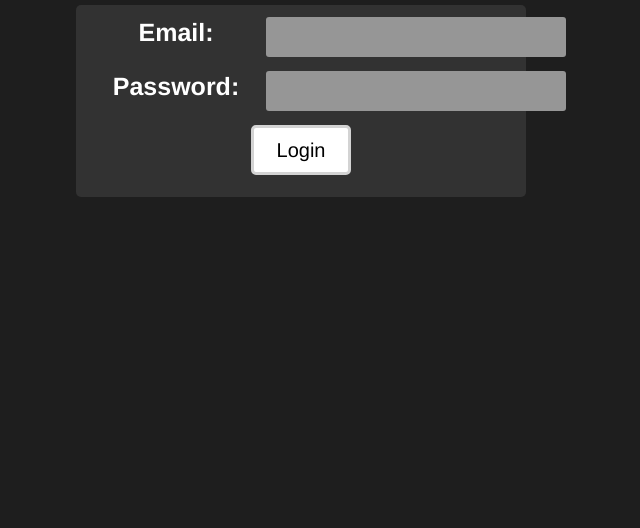
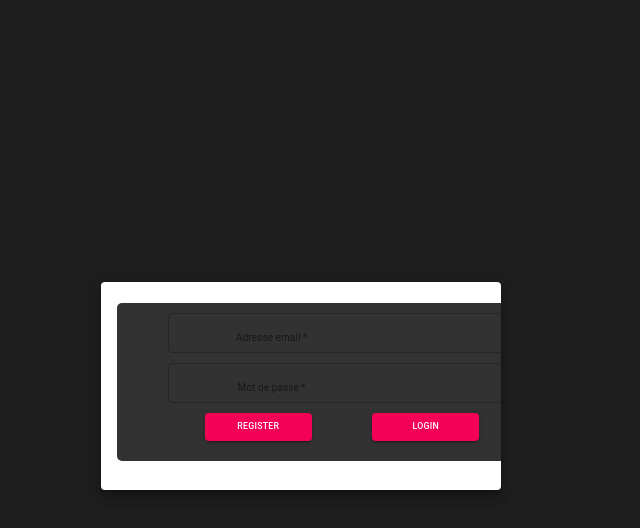
Before and after one commit to AlixH/pws, a React (Create React App) app in the folder front-end/: page /login in a window 1280 px wide. Shown: the top 528 px of the page, without its empty margins (339-979 px from the left). Built offline with nearby package versions, Linux system fonts and the light colour scheme.

Commit message:
refactor login to material ui

```diff
--- a/front-end/package.json
+++ b/front-end/package.json
@@ -3,7 +3,7 @@
   "version": "0.1.0",
   "private": true,
   "dependencies": {
-    "@material-ui/core": "^4.9.2",
+    "@material-ui/core": "^4.9.3",
     "cra-template": "1.0.0",
     "material-ui": "^0.20.2",
     "react": "^16.12.0",
--- a/front-end/src/Components/LoginForm/LoginForm.css
+++ b/front-end/src/Components/LoginForm/LoginForm.css
@@ -7,8 +7,11 @@ form[name="loginForm"] {
 
   .form-group {
     display: flex;
-    flex-direction: row;
+    flex-direction: column;
     margin-bottom: 10px;
+    width: 100%;
+    display: flex;
+    align-items: center;
   }
 
   label {
@@ -24,6 +27,7 @@ form[name="loginForm"] {
     padding: 3px;
     flex-grow: 1;
     font-size: 25px;
+    width: 50%;
   }
 
   input[type="submit"] {
@@ -41,3 +45,36 @@ form[name="loginForm"] {
     margin-top: 10px;
     text-align: right;
   }
+
+  #buttons {
+    display: flex;
+    flex-direction: row;
+    justify-content: space-evenly;
+    width: 92%;
+  }
+
+  .button {
+    width: 27%;
+  }
+
+  .form-group-collection {
+    display: flex;
+    flex-direction: column;
+    align-items: center;
+  }
+
+  .rootDiv {
+    display: flex;
+    flex-direction: column;
+    align-items: center;
+    justify-content: center;
+    height: 100vh;
+
+  }
+
+  .card{
+    width: 30%;
+    min-width: 400px;
+    margin-bottom: 3%;
+    color: #69585F;
+  }
--- a/front-end/src/Components/LoginForm/LoginForm.js
+++ b/front-end/src/Components/LoginForm/LoginForm.js
@@ -4,6 +4,20 @@ import './LoginForm.css';
 import {SET_LOGIN_PENDING} from "../../store/actions/LoginPending";
 import {SET_LOGIN_SUCCESS} from "../../store/actions/LoginSuccess";
 import {SET_LOGIN_ERROR} from "../../store/actions/LoginError";
+
+import TextField from '@material-ui/core/TextField';
+import Button from '@material-ui/core/Button';
+import Card from "@material-ui/core/Card";
+import CardContent from "@material-ui/core/CardContent";
+import { makeStyles } from '@material-ui/core/styles';
+
+const useStyles = makeStyles(theme => ({
+  root: {
+    '& > *': {
+      margin: theme.spacing(1),
+    },
+  },
+}));
 
 class LoginForm extends Component {
 
@@ -15,23 +29,59 @@ class LoginForm extends Component {
   }
 
   render() {
+
     let {email, password} = this.state;
     let {isLoginPending, isLoginSuccess, loginError} = this.props;
     return (
+      <div className="rootDiv">
+        <Card raised={"true"} className={"card"} >
+            <CardContent >
       <form name="loginForm" onSubmit={this.onSubmit}>
         <div className="form-group-collection">
           <div className="form-group">
-            <label>Email:</label>
-            <input type="email" name="email" onChange={e => this.setState({email: e.target.value})} value={email}/>
+              <TextField
+              required
+              id="outlined-required"
+              label="Adresse email"
+            type="email"
+            defaultValue=""
+            variant="outlined"
+            onChange={e => this.setState({email: e.target.value})}
+            value={email}
+          />
           </div>
 
           <div className="form-group">
-            <label>Password:</label>
-            <input type="password" name="password" onChange={e => this.setState({password: e.target.value})} value={password}/>
+
+
+            <TextField
+          required
+          id="outlined-required"
+          label="Mot de passe"
+          type="password"
+          name="password"
+          onChange={e => this.setState({password: e.target.value})}
+          value={password}
+          defaultValue=""
+          variant="outlined"
+          helperText= {this.state.loginFailed == true ? "Incorrect logins !" : ""}
+        />
           </div>
+
+
+          <div id="buttons">
+        <Button className="button" variant="contained" color="secondary" value="Login" onClick={this.register}>
+          Register
+        </Button>
+        <Button className="button" variant="contained" color="secondary" value="Login" onClick={this.onSubmit}>
+          Login
+        </Button>
         </div>
 
-        <input type="submit" value="Login" />
+
+        </div>
+
+
 
         <div className="message">
           { isLoginPending && <div>Please wait...</div> }
@@ -39,6 +89,9 @@ class LoginForm extends Component {
           { loginError && <div>Authentication failed.</div> }
         </div>
       </form>
+      </CardContent>
+      </Card>
+      </div>
     )
   }
 
@@ -48,9 +101,15 @@ class LoginForm extends Component {
     this.props.login(email, password)
     this.setState({
       email: '',
-      password: ''
+      password: '',
+      loginFailed: true
     });
   }
+
+register() {
+  console.log("Unavailable feature : Register new user ! It should arrive soon !")
+}
+
 }
 
 
```
Also changed, not shown: front-end/src/Components/Home/index.js (line endings or trailing spaces), 1 other file (tests, documents, lock files or other folders).
